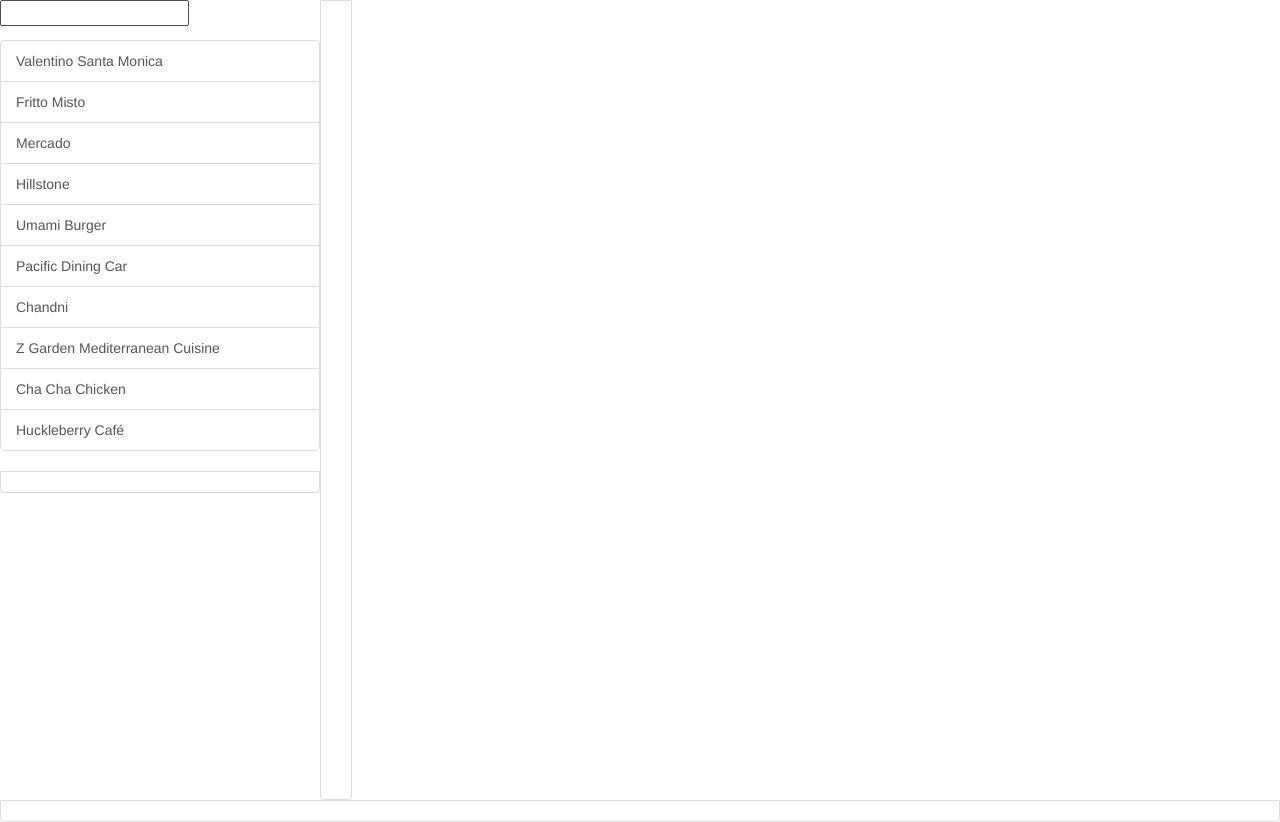
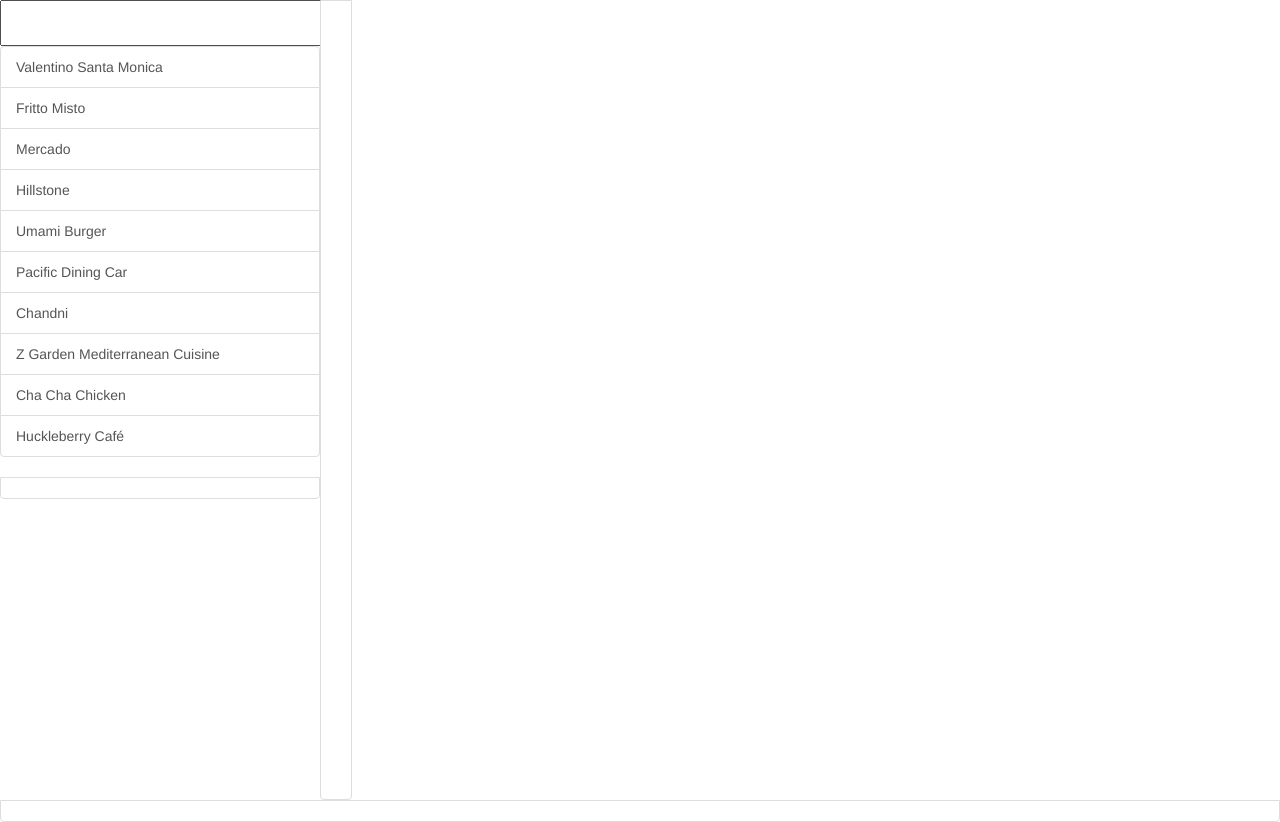
Before and after one commit to arunkhanna00/frontend-nanodegree-neigborhood-map, a website: page src/index.html in a window 1280 px wide. Drawn offline with Linux system fonts and the light colour scheme; some packages are replaced by stand-ins of ours; files that its build step writes are made by us from their sources; files whose address does not match are found by name.

Commit message:
add styling for search bar

```diff
--- a/src/css/style.css
+++ b/src/css/style.css
@@ -19,3 +19,15 @@
     /* Set the width of the map section to take up 75% of the page width */
     width: 75%;
 }
+
+.list-group {
+    /* Remove the top margin in the list of restaurants*/
+    margin-top: 0;
+}
+
+.search {
+    /* Set styling for search bar*/
+    padding-left: 15px;
+    width: calc(100% - 18px);
+    height: 40px;
+}
```
Also changed, not shown: dist/css/style.min.css.
